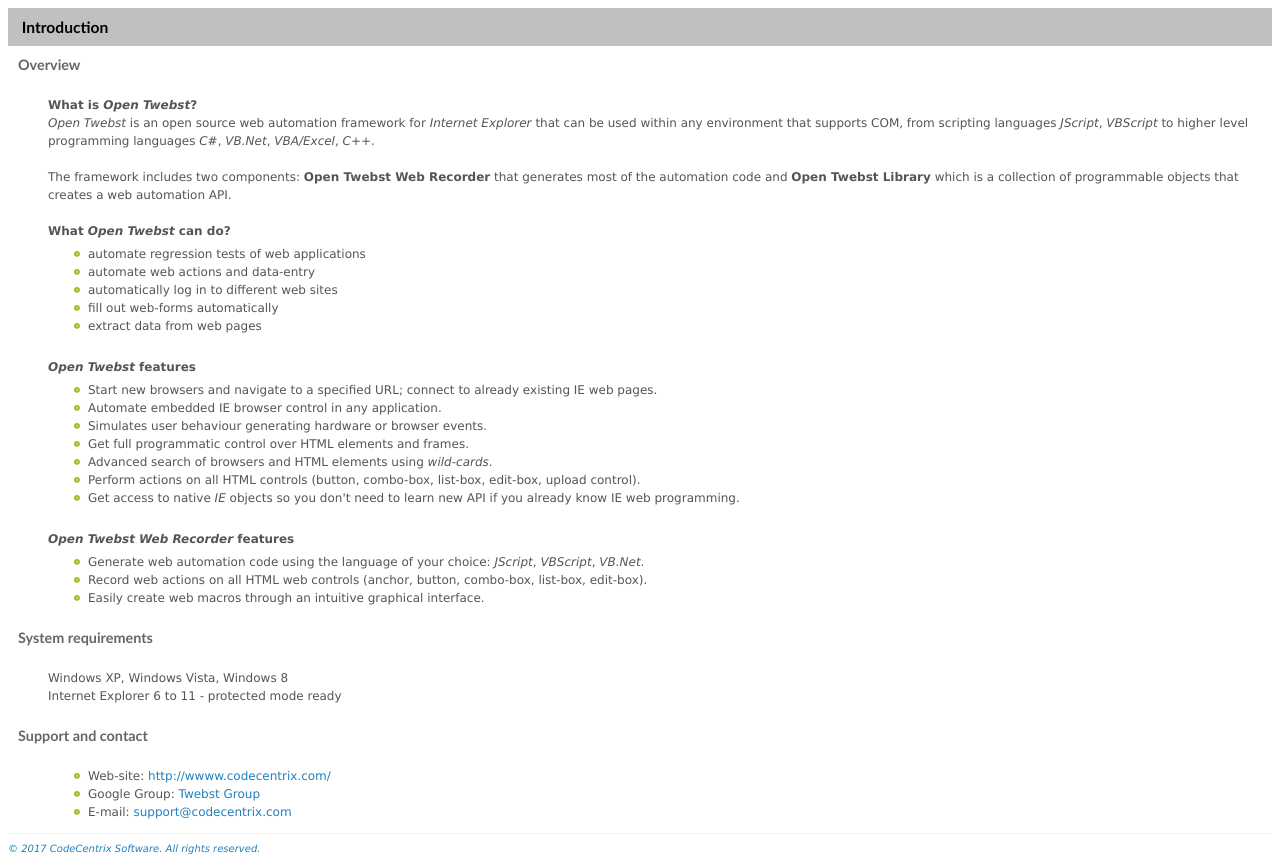
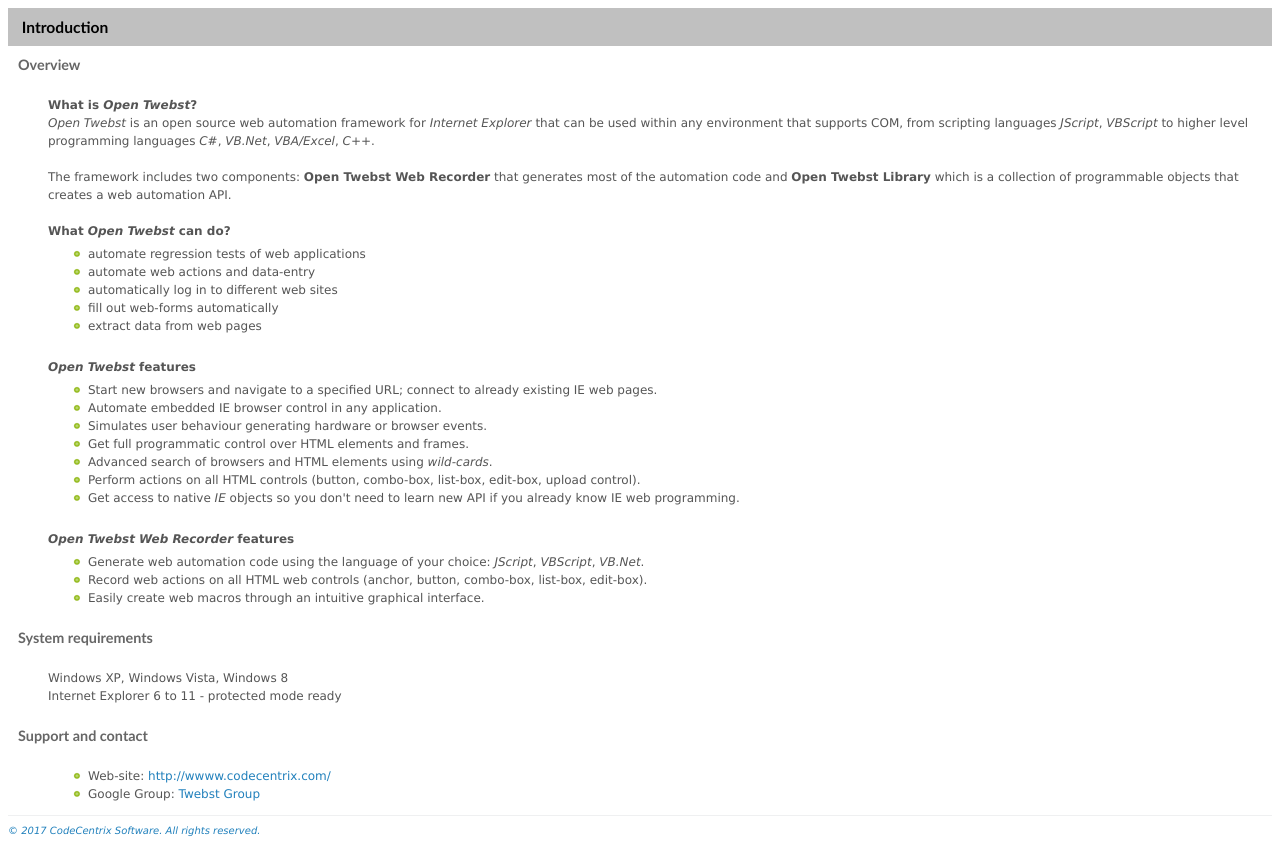
Before and after one commit to codecentrix/codecentrix.github.io, a plain HTML site: page doc/Introduction.htm in a window 1280 px wide. Drawn offline with Linux system fonts and the light colour scheme.

Commit message:
Update Introduction.htm

```diff
--- a/doc/Introduction.htm
+++ b/doc/Introduction.htm
@@ -72,7 +72,6 @@
 				<ul>
 					<li>Web-site: <a href="http://open-twebst.codecentrix.com/" target="_blank">http://wwww.codecentrix.com/</a></li>
 					<li>Google Group: <a href="https://groups.google.com/forum/#!forum/twebst-automation-studio" target="_blank">Twebst Group</a></li>
-					<li>E-mail: <a href="mailto:support@codecentrix.com">support@codecentrix.com</li>
 				</ul>
 			</dd>
 		</dl>
```
